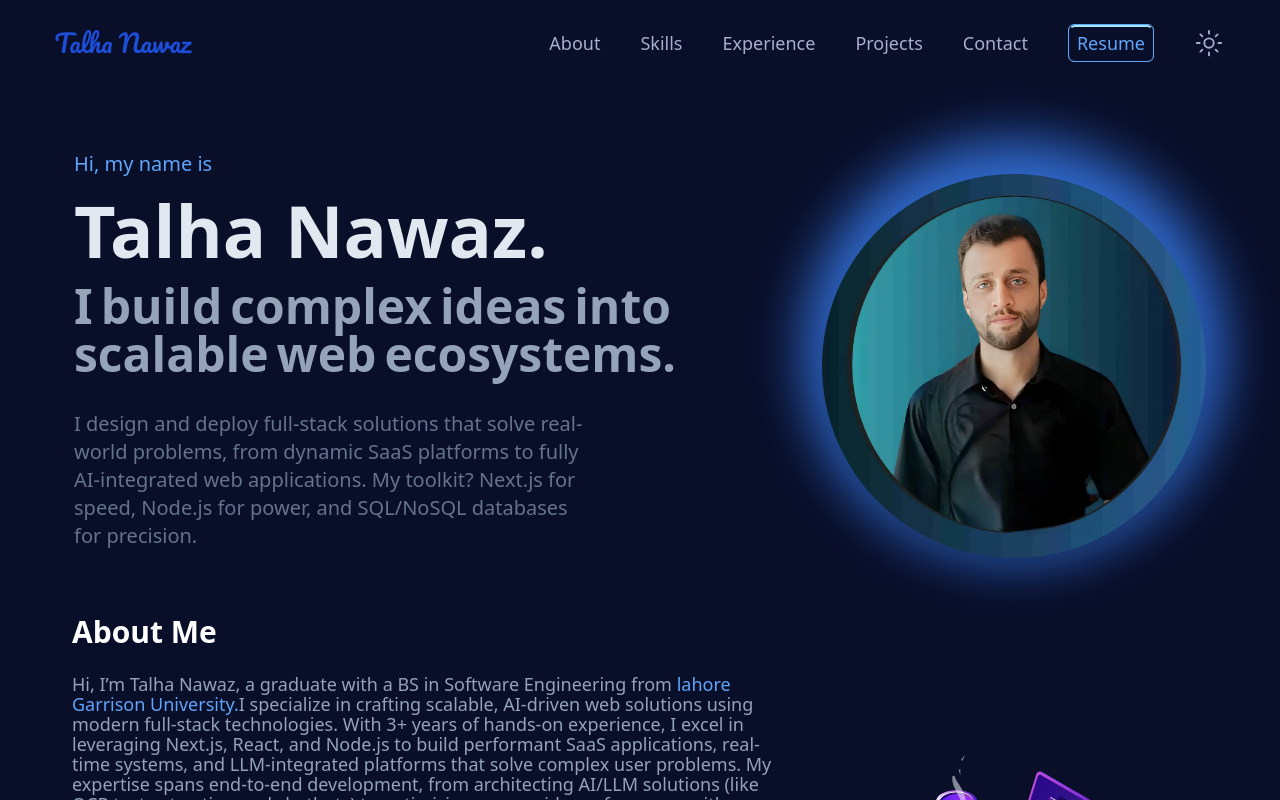
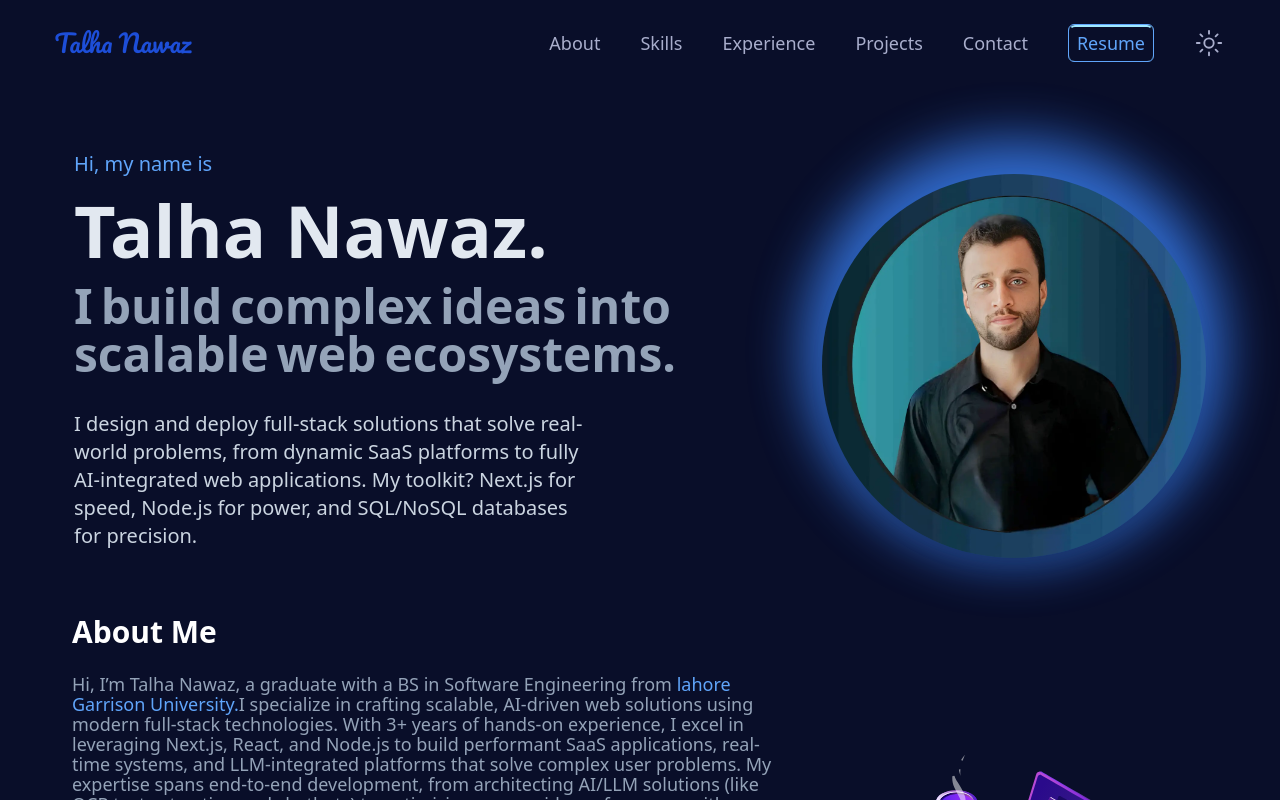
Before and after one commit to talha-fullstackdev/portfolio-nextjs-2, a Next.js app: page / in a window 1280 px wide. Shown: the top 800 px of the page. Built offline with nearby package versions, Linux system fonts and the light colour scheme.

Commit message:
change font color in here section ,i design and...

```diff
--- a/src/app/components/hero/Hero.jsx
+++ b/src/app/components/hero/Hero.jsx
@@ -30,7 +30,7 @@
         </motion.span>
       ))}
     </p>
-        <p className="text-slate-500 text-base sm:text-lg md:text-xl max-w-lg mx-auto md:mx-0 md:mt-4">
+        <p className="text-slate-300 dark:text-slate-600 text-base sm:text-lg md:text-xl max-w-lg mx-auto md:mx-0 md:mt-4">
           I design and deploy full-stack solutions that solve real-world problems,
           from dynamic SaaS platforms to fully AI-integrated web applications.
           My toolkit? Next.js for speed, Node.js for power, and SQL/NoSQL databases for precision.
```
